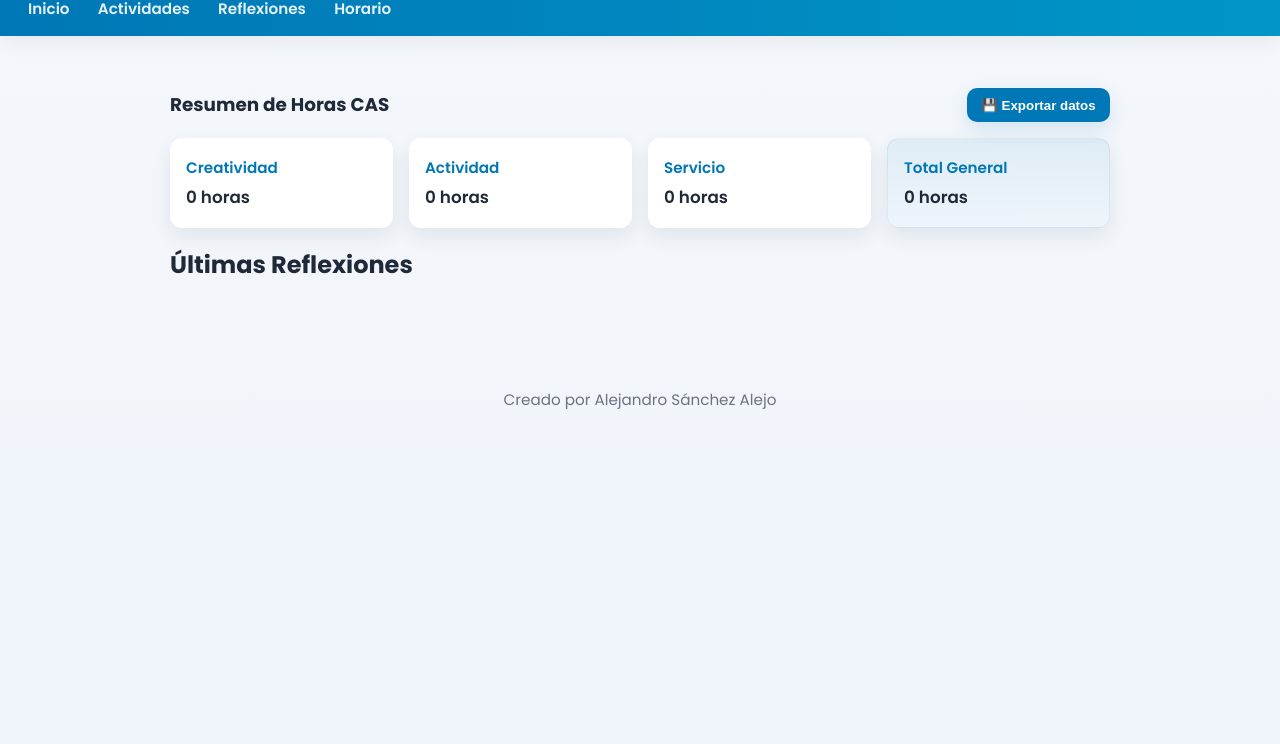
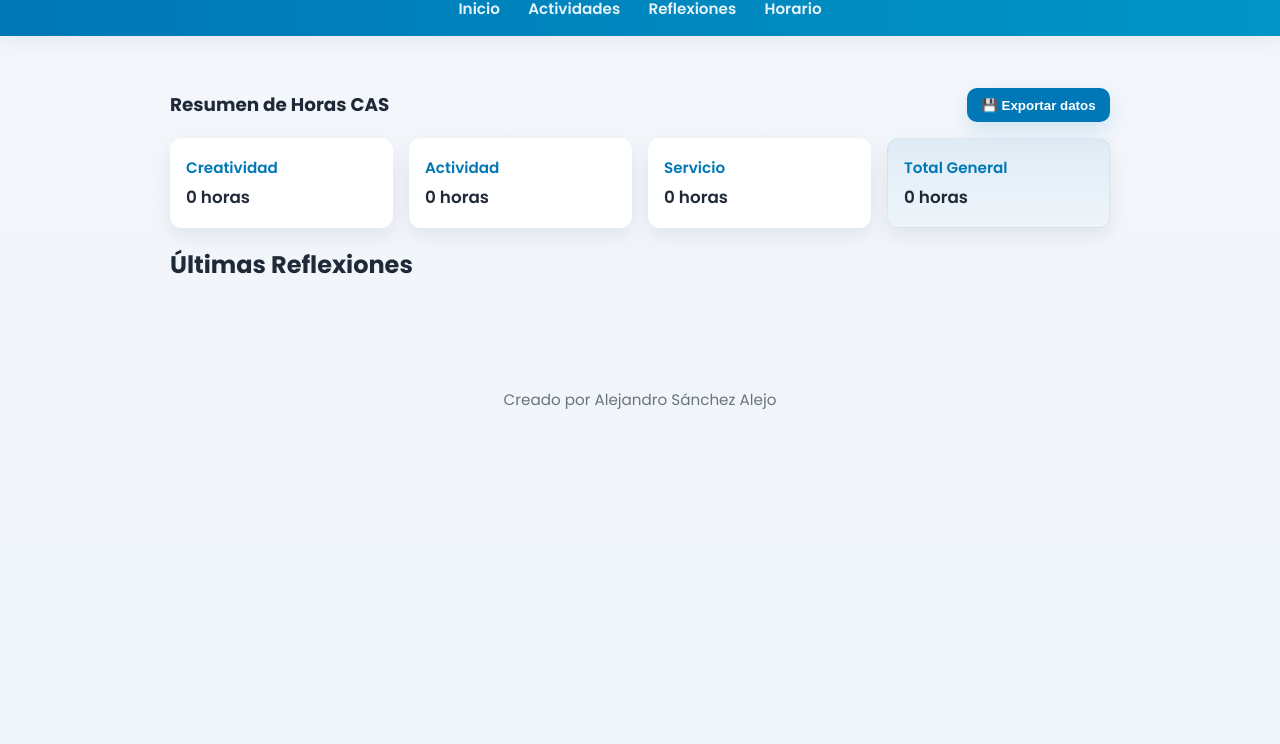
Before and after one commit to 8bit-snake-game/Pagina-de-trabajo-CAS, a plain HTML site: page index.html in a window 1280 px wide. Shown: the part 56-800 px from the top of the page. Drawn offline with Linux system fonts and the light colour scheme.

Commit message:
Update style.css

```diff
--- a/style.css
+++ b/style.css
@@ -246,3 +246,9 @@ footer.site-footer {
   color: #cc2222;
   font-weight: 600;
 }
+
+@media (min-width: 901px) {
+  nav {
+    text-align: center; /* o right, si los quieres a la derecha */
+  }
+}
```
